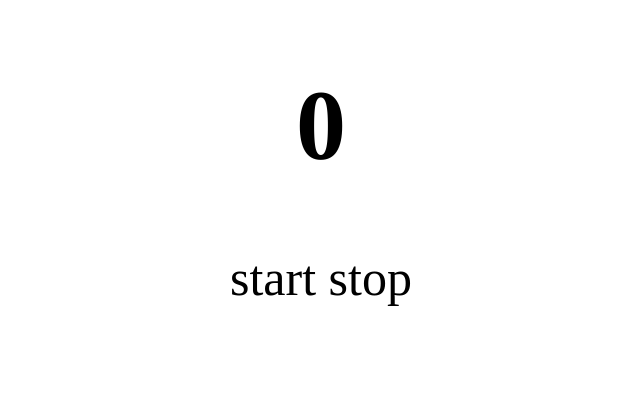
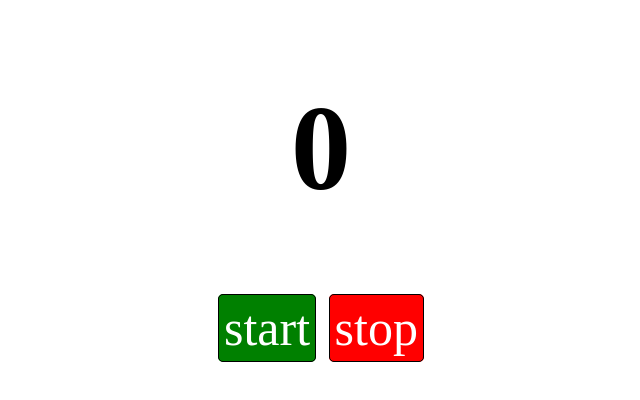
Before and after one commit to obabawale/stop-clock, a plain HTML site: page index.html in a window 1280 px wide. Shown: the whole page, without its empty margins (319-959 px from the left). Drawn offline with Linux system fonts and the light colour scheme.

Commit message:
Add styles file

```diff
--- a/index.html
+++ b/index.html
@@ -2,12 +2,7 @@
 <html>
 
 <head>
-    <style>
-        div {
-            font-size: 50px;
-            text-align: center;
-        }
-    </style>
+    <link rel="stylesheet" href="styles.css">
 </head>
 
 <body>
--- /dev/null
+++ b/styles.css
@@ -0,0 +1,24 @@
+div {
+    font-size: 50px;
+    text-align: center;
+}
+
+h1 {
+    font-size: 120px;
+}
+
+span {
+    border: 1px solid black;
+    color: #fff;
+    font-size: 50px;
+    padding: 5px;
+    border-radius: 5px;
+}
+
+span#start {
+    background-color: green;
+}
+
+span#stop {
+    background-color: red;
+}
```
